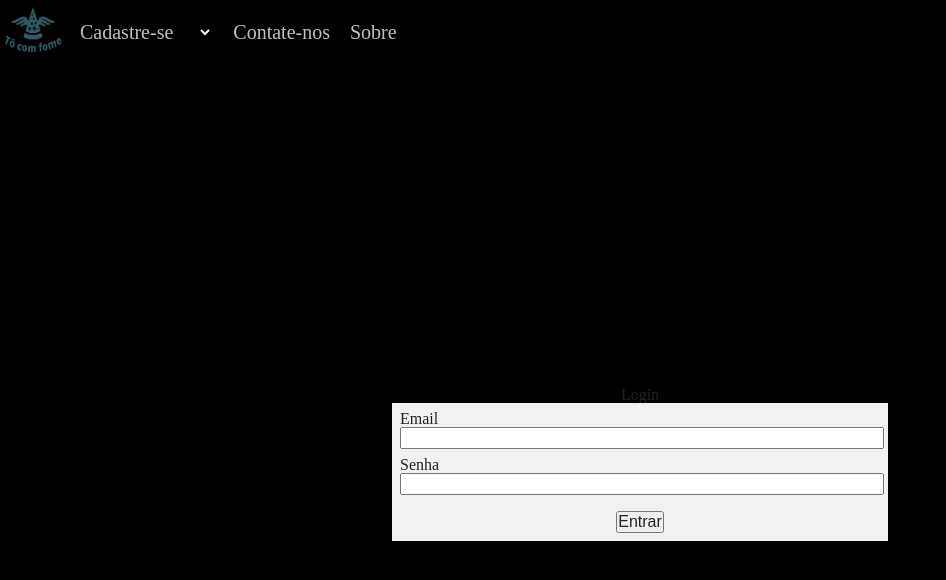
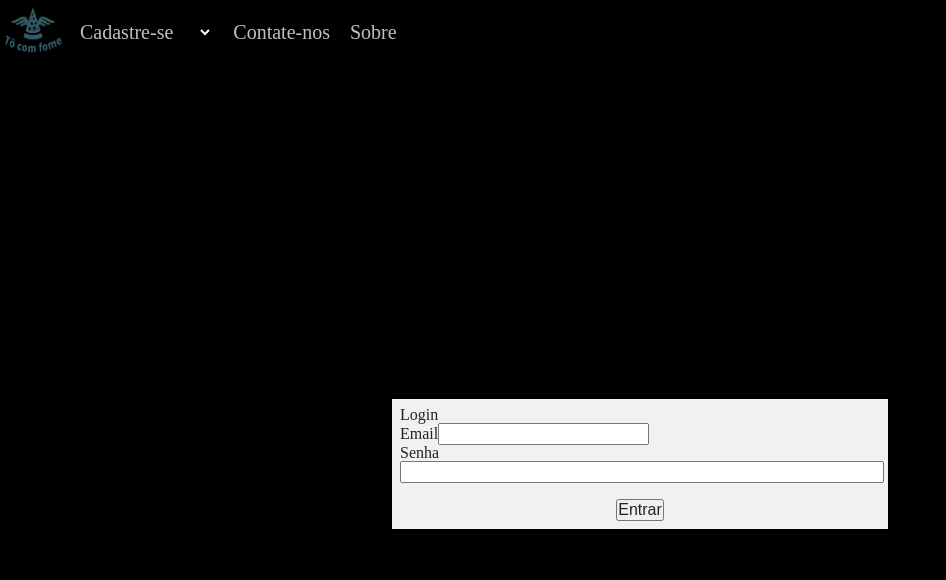
Before and after one commit to Lauracastro27/Projeto-Final_M5, a React (Vite) app in the folder ProjM5/: page /Login in a window 1280 px wide. Shown: the top 580 px of the page, without its empty margins (0-946 px from the left). Built offline with nearby package versions, Linux system fonts and the light colour scheme; a web font is replaced by a local one.

Commit message:
update login

```diff
--- a/ProjM5/src/pages/LoginPage/Login.jsx
+++ b/ProjM5/src/pages/LoginPage/Login.jsx
@@ -5,11 +5,6 @@ import './style.css'
 import { AuthContext } from '../../context/Auth'
 
 function LoginPage() {
-  // useEffect(() => {
-  //   return () => {
-  //     effect
-  //   };
-  // }, [input]);
   const {login} = useContext(AuthContext);
 
 
@@ -19,7 +14,7 @@ function LoginPage() {
   const handleSubmit = async (e) =>{
     e.preventDefault();
     console.log('submit', {email, senha})
-   // console.log(( await api.get(`clientes/email/${email}`)).data)
+
 
    await login(email, senha);//Integracao com o contexto e api
   }
@@ -29,12 +24,13 @@ function LoginPage() {
     <Header />
     <div id="login">
 
-      <h1 className="title"> Login</h1>
+
+      <form className="form" onSubmit={handleSubmit}>
+        <div className="container">
+        <div className="brand-title">Login</div>
+        <div className="inputs">
 
 
-
-        <form className="form" onSubmit={handleSubmit}>
-            <div className="field">
                <label htmlFor="email">
                   Email
                </label>
@@ -58,7 +54,7 @@ function LoginPage() {
             <div className="actions">
               <button type="submit">Entrar</button>
             </div>
-
+    </div>
         </form>
     </div>
 
```
